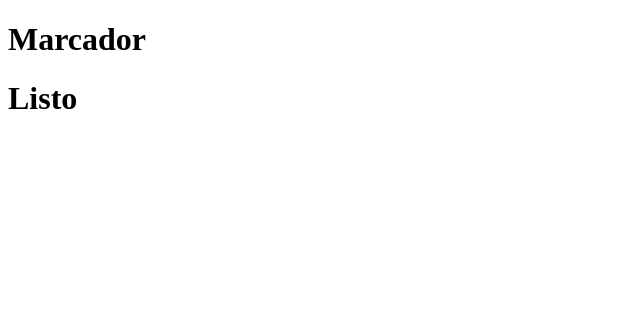
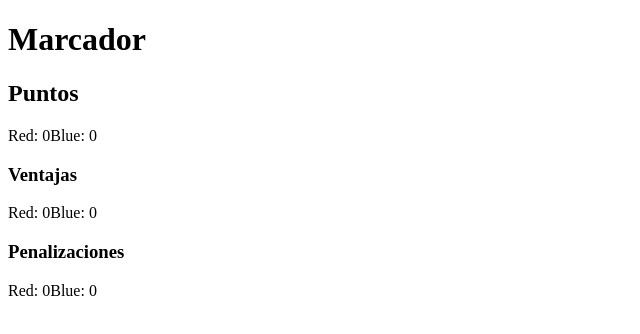
Before and after one commit to zlocker01/BJJ-Score-App, a React (Vite) app: page /referee in a window 1280 px wide. Shown: the top 334 px of the page, without its empty margins (0-640 px from the left). Built offline with nearby package versions, Linux system fonts and the light colour scheme.

Commit message:
adding score context

```diff
--- a/src/components/App.jsx
+++ b/src/components/App.jsx
@@ -1,4 +1,5 @@
 import { BrowserRouter, Routes, Route } from "react-router-dom";
+import { ScoreProvider } from "./ScoreContext";
 import { Judge } from "./Judge";
 import { Referee } from "./Referee";
 import { AuthLayout } from "../Layout/AuthLayout";
@@ -7,12 +8,14 @@ export function App() {
   return (
     <>
       <BrowserRouter>
+        <ScoreProvider>
           <Routes>
             <Route path="/" element={<AuthLayout />}>
               <Route index element={<Judge />} />
               <Route path="referee" element={<Referee />} />
             </Route>
           </Routes>
+        </ScoreProvider>
       </BrowserRouter>
     </>
   );
--- a/src/components/Judge.jsx
+++ b/src/components/Judge.jsx
@@ -1,6 +1,7 @@
 import { Score } from "./Score";
 import { Timer } from "./Timer";
 import { Image } from "./Image";
+
 
 export const Judge = () => {
   return (
--- a/src/components/Referee.jsx
+++ b/src/components/Referee.jsx
@@ -1,7 +1,45 @@
+import { useContext } from "react";
+import {  useScore } from "./ScoreContext";
+
 export const Referee = () => {
+  const {
+    scores,
+    advantages,
+    penalties,
+    isDisqualified,
+  } = useScore();
+// ! no llegan valores aqui
+  console.log(scores);
+
+  // Resto del código de tu componente Score
   return (
-    <div>
-      <h1>Listo</h1>
-    </div>
+    <>
+      <h2>Puntos</h2>
+      {/* showing and changing the Score */}
+      <div>
+        <span>Red: {scores.red}</span>
+        <span>Blue: {scores.blue}</span>
+      </div>
+
+      {/* showing and changing the Advantages */}
+      <h3>Ventajas</h3>
+      <div>
+        <span>Red: {advantages.red}</span>
+        <span>Blue: {advantages.blue}</span>
+      </div>
+
+      {/* showing and changing the Penalties */}
+      <h3>Penalizaciones</h3>
+      <div>
+        <span>Red: {penalties.red}</span>
+        <span>Blue: {penalties.blue}</span>
+      </div>
+
+      {/* showing Disqualified Alert */}
+      {/* <h3>Descalificaciones</h3> */}
+      <div>
+        <h4>{isDisqualified}</h4>
+      </div>
+    </>
   );
 };
--- a/src/components/Score.jsx
+++ b/src/components/Score.jsx
@@ -1,67 +1,16 @@
-import { useState } from "react";
+import { useScore } from "./ScoreContext";
 
 export function Score() {
-  // states for Scores
-  const [scores, setScores] = useState({
-    red: 0,
-    blue: 0,
-  });
-
-  // states for Advantages
-  const [advantages, setAdvantages] = useState({
-    red: 0,
-    blue: 0,
-  });
-
-  // states for Penalties
-  const [penalties, setPenalties] = useState({
-    red: 0,
-    blue: 0,
-  });
-
-  // states for Discualified
-  const [isDisqualified, setIsDisqualified] = useState("");
-
-  // handle events on Score
-  const handleScore = (player, value) => {
-    setScores((prevScores) => ({
-      ...prevScores,
-      [player]: prevScores[player] + value,
-    }));
-  };
-
-  // handle events on Advantages
-  const handleAdvantages = (player, value) => {
-    setAdvantages((prevAdvantages) => ({
-      ...prevAdvantages,
-      [player]: prevAdvantages[player] + value,
-    }));
-  };
-
-  // handle events on Penalties
-  const handlePenalties = (player, value) => {
-    setPenalties((prevPenalties) => ({
-      ...prevPenalties,
-      [player]: prevPenalties[player] - value,
-    }));
-
-    // updating Scores when penalities get -1
-    if (value === 1) {
-      setScores((prevScores) => ({
-        ...prevScores,
-        [player]: prevScores[player] - 1,
-      }));
-    }
-  };
-
-  // handle events on Advantages
-  const handleDisqualified = (player) => {
-    if (player === "red") {
-      setIsDisqualified("¡RED ESTÁ DESCALIFICADO!");
-    } else {
-      setIsDisqualified("¡BLUE ESTÁ DESCALIFICADO!");
-    }
-  };
+  const {
+    scores,
+    advantages,
+    penalties,
+    isDisqualified,
+    handleScore,
+    handleAdvantages,
+    handlePenalties,
+    handleDisqualified
+  } = useScore();
 
   return (
     <>
@@ -113,7 +62,7 @@ export function Score() {
         <button onClick={() => handleDisqualified("blue")}>
           Descalificar a Blue
         </button>
-        <alert>{isDisqualified}</alert>
+        <h4>{isDisqualified}</h4>
       </div>
     </>
   );
--- /dev/null
+++ b/src/components/ScoreContext.jsx
@@ -0,0 +1,73 @@
+import { useState, createContext, useContext } from "react";
+
+// creating the context
+const ScoreContext = createContext();
+
+export const ScoreProvider = ({ children }) => {
+  // score states
+  const [scores, setScores] = useState({ red: 0, blue: 0 });
+  const [advantages, setAdvantages] = useState({ red: 0, blue: 0 });
+  const [penalties, setPenalties] = useState({ red: 0, blue: 0 });
+  const [isDisqualified, setIsDisqualified] = useState("");
+
+  // handles
+  const handleScore = (player, value) => {
+    setScores((prevScores) => ({
+      ...prevScores,
+      [player]: prevScores[player] + value,
+    }));
+  };
+
+  const handleAdvantages = (player, value) => {
+    setAdvantages((prevAdvantages) => ({
+      ...prevAdvantages,
+      [player]: prevAdvantages[player] + value,
+    }));
+  };
+
+  const handlePenalties = (player, value) => {
+    setPenalties((prevPenalties) => ({
+      ...prevPenalties,
+      [player]: prevPenalties[player] - value,
+    }));
+
+    if (value === 1) {
+      setScores((prevScores) => ({
+        ...prevScores,
+        [player]: prevScores[player] - 1,
+      }));
+    }
+  };
+
+  const handleDesqualified = (player) => {
+    setIsDisqualified(`¡${player.toUpperCase()} ESTÁ DESCALIFICADO!`);
+  };
+  console.log(scores);
+
+//   rendering
+  return (
+    <ScoreContext.Provider
+      value={{
+        scores,
+        advantages,
+        penalties,
+        isDisqualified,
+        handleScore,
+        handleAdvantages,
+        handlePenalties,
+        handleDesqualified,
+      }}
+    >
+      {children}
+    </ScoreContext.Provider>
+  );
+};
+
+// using state
+export const useScore = () => {
+    const context = useContext(ScoreContext);
+    if(!context){
+        throw new Error('useScore debe usarse dentro de un ScoreProvider');
+    }
+    return context;
+};
```
Lines whose indentation alone changed are shown as unchanged.
